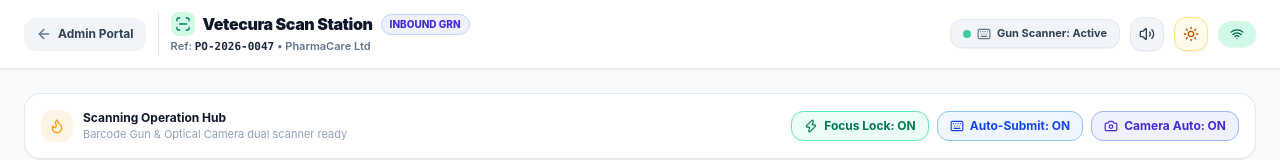
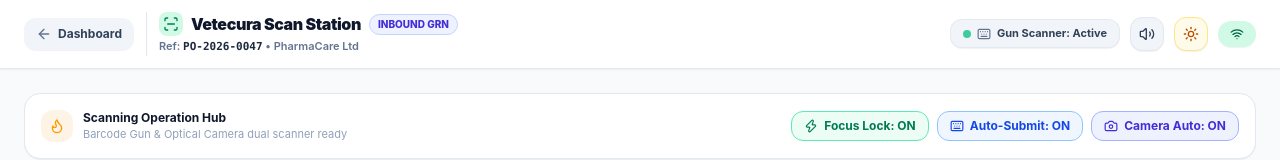
Before and after one commit to thepixelmonk2025-lgtm/vetecura, a React (Vite) app in the folder vetecura-pwa/: page / in a window 1280 px wide. Shown: the top 160 px of the page. Built offline with nearby package versions, Linux system fonts and the light colour scheme; no server answers.

Commit message:
fix(pwa): change back button href to root / and rename label to Dashboard

```diff
--- a/vetecura-pwa/src/App.tsx
+++ b/vetecura-pwa/src/App.tsx
@@ -616,12 +616,12 @@
           {/* Left: Admin Portal Back & Session Details */}
           <div className="flex items-center gap-2 sm:gap-3 min-w-0">
             <a
-              href="http://localhost:3000"
+              href="/"
               className="px-2.5 sm:px-3 py-1.5 sm:py-2 rounded-xl bg-slate-100 dark:bg-slate-800 text-slate-700 dark:text-slate-300 hover:bg-slate-200 dark:hover:bg-slate-700 transition-all flex items-center gap-1.5 text-xs font-bold shrink-0 shadow-2xs"
-              title="Return to Web Admin"
+              title="Return to Main Dashboard"
             >
               <ArrowLeft className="w-3.5 h-3.5 sm:w-4 sm:h-4 text-slate-500" />
-              <span className="text-[11px] sm:text-xs">Admin Portal</span>
+              <span className="text-[11px] sm:text-xs">Dashboard</span>
             </a>
 
             <div className="border-l border-slate-200 dark:border-slate-800 pl-2 sm:pl-3 min-w-0">
```
